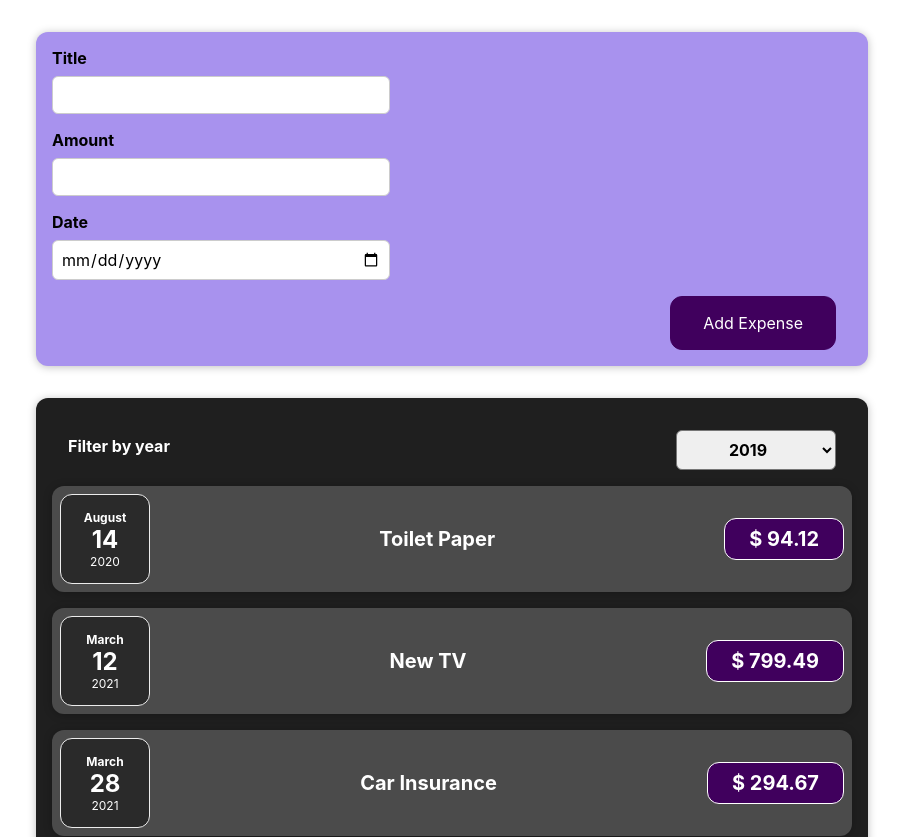
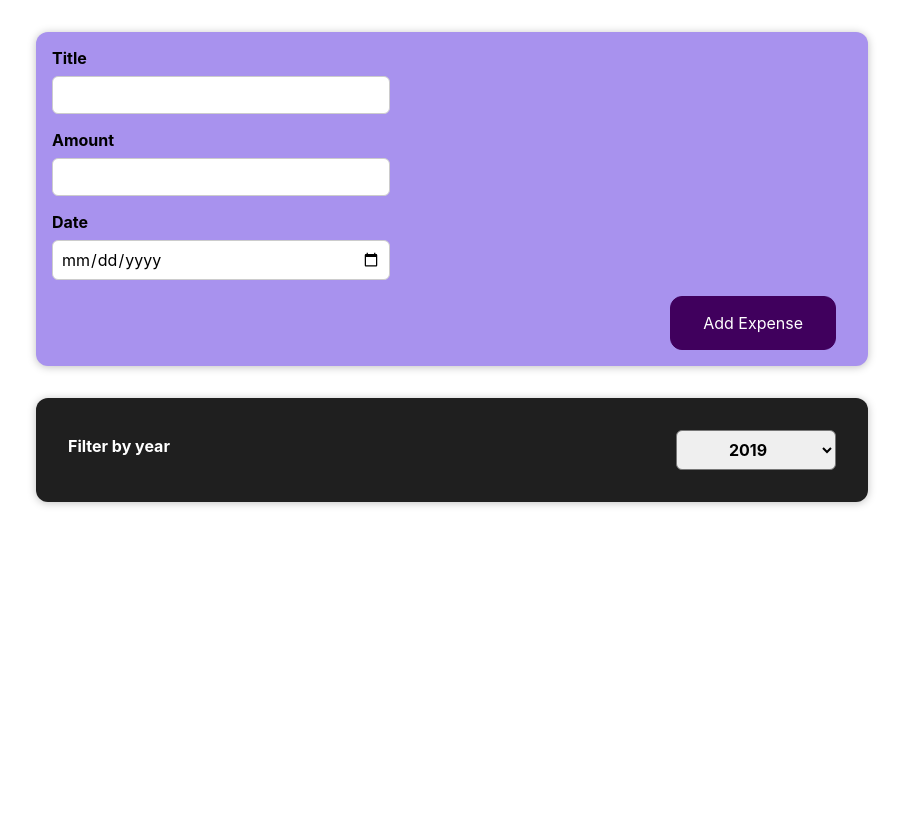
Before and after one commit to faustaciku/next-react-app, a React (Create React App) app: page / in a window 1280 px wide. Shown: the top 837 px of the page, without its empty margins (188-1091 px from the left). After the commit the page ends 800 px from the top, so only its background shows below. Built offline with nearby package versions, Linux system fonts and the light colour scheme.

Commit message:
Made a filter work

```diff
--- a/src/Expenses/Expenses.js
+++ b/src/Expenses/Expenses.js
@@ -9,12 +9,16 @@
   function saveYearHandler(selectedYear) {
     setYear(selectedYear);
   }
+  const filteredExpenses = props.items.filter((expense) => {
+    return expense.date.getFullYear().toString() === year;
+  });
   return (
     <div>
       <Card className="expenses">
         <ExpensesFilter selected={year} onSaveYear={saveYearHandler} />
-        {props.items.map((expense) => (
+        {filteredExpenses.map((expense) => (
           <ExpenseItem
+            key={expense.id}
             title={expense.title}
             amount={expense.amount}
             date={expense.date}
```
